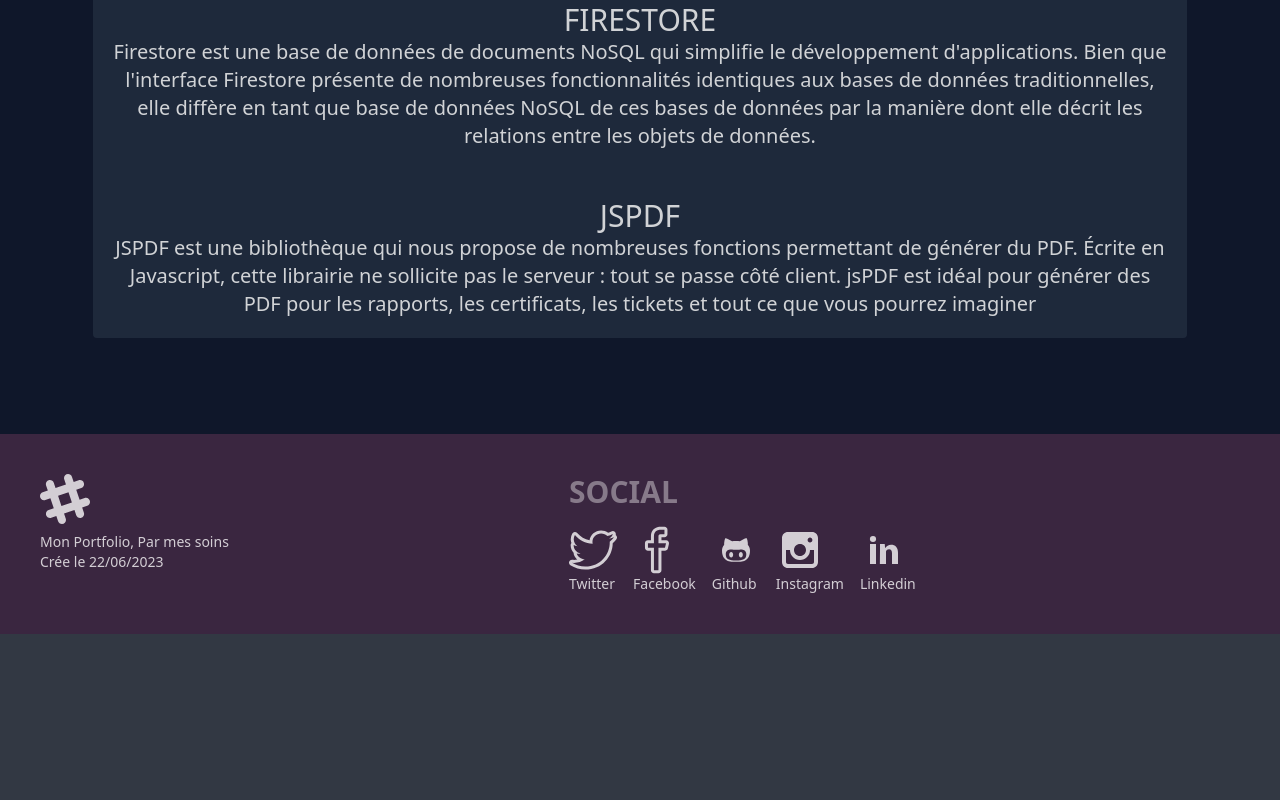
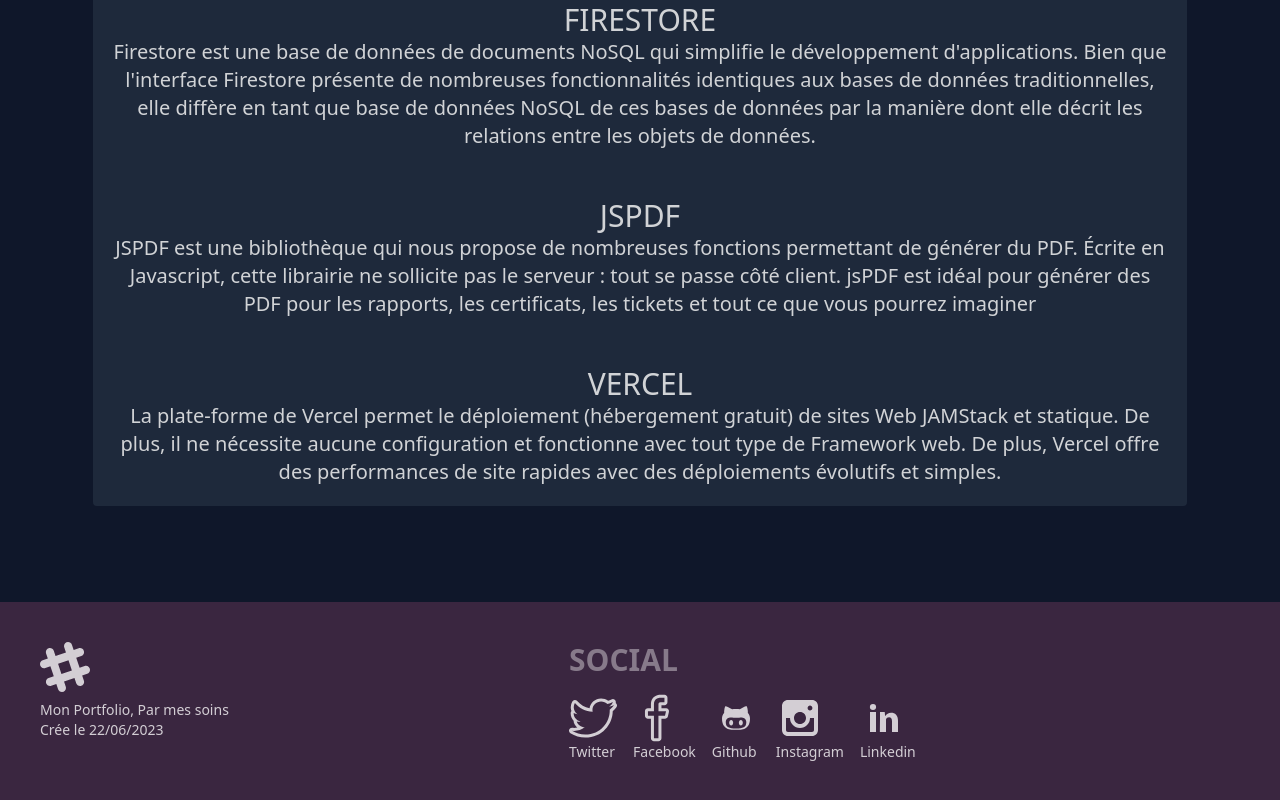
Before and after one commit to Denuet-Theo/Projet8, a Next.js app: page /Accueil in a window 1280 px wide. Shown: the part 2154-2954 px from the top of the page. Before the commit the page ends 2788 px from the top, so only its background shows below. Built offline with nearby package versions, Linux system fonts and the light colour scheme.

Commit message:
Ajout text vercel

```diff
--- a/data.js
+++ b/data.js
@@ -48,6 +48,10 @@
           name:"JSPDF",
           text:"JSPDF est une bibliothèque qui nous propose de nombreuses fonctions permettant de générer du PDF. Écrite en Javascript, cette librairie ne sollicite pas le serveur : tout se passe côté client. jsPDF est idéal pour générer des PDF pour les rapports, les certificats, les tickets et tout ce  que vous pourrez imaginer"
         },
+        {
+          name:"VERCEL",
+          text:"La plate-forme de Vercel permet le déploiement (hébergement gratuit) de sites Web JAMStack et statique. De plus, il ne nécessite aucune configuration et fonctionne avec tout type de Framework web. De plus, Vercel offre des performances de site rapides avec des déploiements évolutifs et simples."
+        },
 
       ],
     },
--- a/src/components/Intro.js
+++ b/src/components/Intro.js
@@ -29,6 +29,10 @@
            <span className='text-3xl'>{datas[1].Intro[7].name}</span> <br></br>
            {datas[1].Intro[7].text}
            </div>
+           <div className='text-xl'>
+           <span className='text-3xl'>{datas[1].Intro[8].name}</span> <br></br>
+           {datas[1].Intro[8].text}
+           </div>
           </article>
         </div>
       </section>
--- a/src/pages/about.js
+++ b/src/pages/about.js
@@ -1,6 +1,5 @@
 import Head from "next/head"
-//import GenerateCvPdf from '../components/Pdf/GenerateCvPdf'
-import React, { useState, useEffect, useRef, Component, useContext } from 'react'
+import React from 'react'
 import { collection,doc, getDocs, getDoc } from 'firebase/firestore'
 import { db } from '../../firebase'
 import Layout from "../components/Layout"
@@ -69,13 +68,11 @@
 export async function getServerSideProps(){
     const databaseRef = collection(db,"Travaux")
    const data = await getDocs(databaseRef)
+
    const entries = JSON.parse(
-    JSON.stringify(data.docs.map((doc) => ({ ...doc.data(),id: doc.id})))
-   )
-   const entries2 = JSON.parse(
     JSON.stringify(data.docs.map((doc) => ( doc.data().Competences)))
    )
-   const settext = new Set(entries2)
+   const settext = new Set(entries)
     const textunique = [...settext]
     console.log(textunique)
 
```
